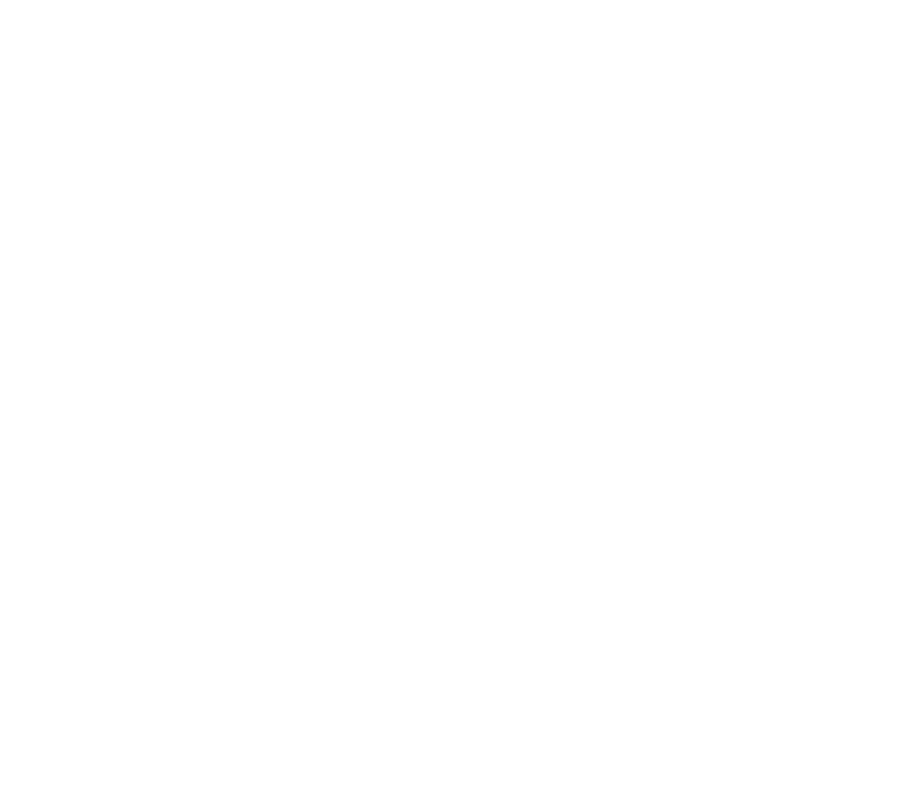
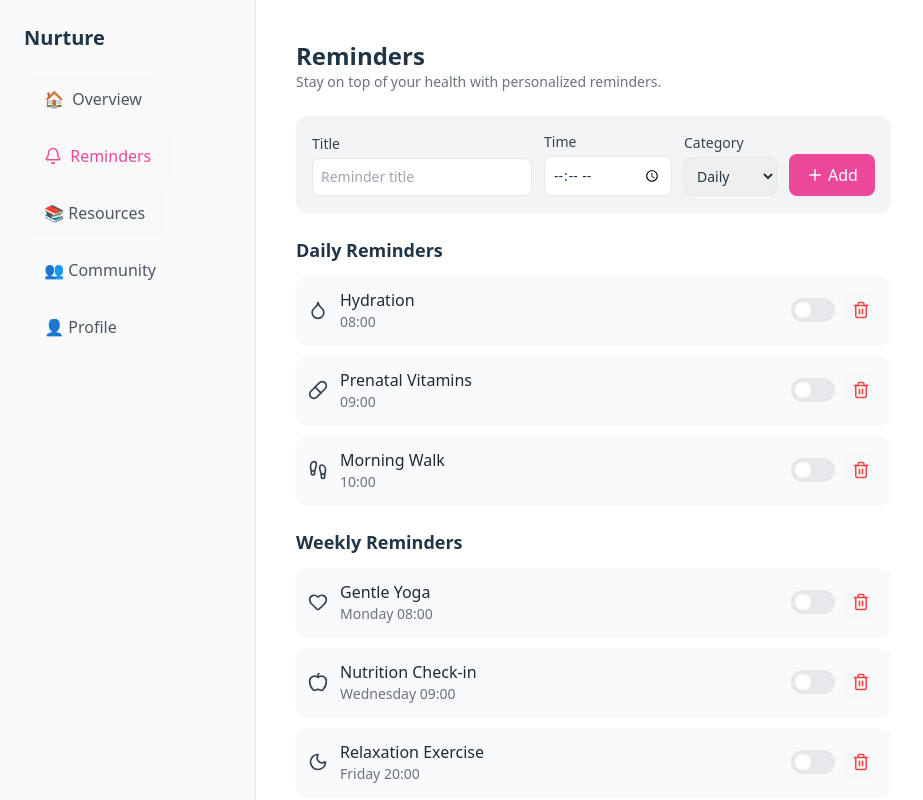
Before and after one commit to gehadnasser-2004/her-haven, a React (Vite) app: page /reminders in a window 1280 px wide. Before the commit this address had no page. Shown: the top 800 px of the page, without its empty margins (0-923 px from the left). Built offline with nearby package versions, Linux system fonts and the light colour scheme.

Commit message:
feature: Reminder

```diff
--- a/package.json
+++ b/package.json
@@ -10,10 +10,13 @@
     "preview": "vite preview"
   },
   "dependencies": {
+    "lucide-react": "^0.542.0",
     "react": "^19.1.1",
     "react-dom": "^19.1.1",
+    "react-hot-toast": "^2.6.0",
     "react-icons": "^5.5.0",
-    "react-router-dom": "^7.8.2"
+    "react-router-dom": "^7.8.2",
+    "react-toastify": "^11.0.5"
   },
   "devDependencies": {
     "@eslint/js": "^9.33.0",
--- a/src/App.jsx
+++ b/src/App.jsx
@@ -2,6 +2,7 @@
 import { BrowserRouter as Router, Routes, Route } from "react-router-dom";
 import SignUp from "./pages/SignUp";
 import Login from "./pages/Login";
+import Reminder from "./pages/Reminder";
 
 function App() {
   return (
@@ -9,6 +10,7 @@
       <Routes>
         <Route path="/signup" element={<SignUp />} />
         <Route path="/login" element={<Login />} />
+        <Route path="/reminders" element={<Reminder />} />
       </Routes>
     </Router>
   );
--- /dev/null
+++ b/src/pages/Reminder.jsx
@@ -0,0 +1,291 @@
+import { useState, useEffect } from "react";
+import {
+  Bell,
+  Droplet,
+  Pill,
+  Footprints,
+  Heart,
+  Apple,
+  Moon,
+  Stethoscope,
+  Syringe,
+  Plus,
+  Trash2,
+} from "lucide-react";
+import toast, { Toaster } from "react-hot-toast";
+
+export default function Reminder() {
+  const [reminders, setReminders] = useState({
+    daily: [
+      { icon: <Droplet size={20} />, title: "Hydration", time: "08:00" },
+      { icon: <Pill size={20} />, title: "Prenatal Vitamins", time: "09:00" },
+      { icon: <Footprints size={20} />, title: "Morning Walk", time: "10:00" },
+    ],
+    weekly: [
+      { icon: <Heart size={20} />, title: "Gentle Yoga", time: "Monday 08:00" },
+      {
+        icon: <Apple size={20} />,
+        title: "Nutrition Check-in",
+        time: "Wednesday 09:00",
+      },
+      {
+        icon: <Moon size={20} />,
+        title: "Relaxation Exercise",
+        time: "Friday 20:00",
+      },
+    ],
+    monthly: [
+      {
+        icon: <Stethoscope size={20} />,
+        title: "Doctor's Appointment",
+        time: "15 14:00",
+      },
+      {
+        icon: <Syringe size={20} />,
+        title: "Refill Prescriptions",
+        time: "28 12:00",
+      },
+    ],
+  });
+
+  const [enabled, setEnabled] = useState({});
+  const [newReminder, setNewReminder] = useState({
+    title: "",
+    time: "",
+    category: "daily",
+  });
+
+  // 🔔 Function to play sound
+  const playSound = () => {
+    const audio = new Audio("/notification.mp3"); // place file inside public/
+    audio.play();
+  };
+
+  // 🕒 Check reminders every second
+  useEffect(() => {
+    const interval = setInterval(() => {
+      const now = new Date();
+      const currentTime = now.toTimeString().slice(0, 5); // "HH:MM"
+
+      setReminders((prev) => {
+        const updated = { ...prev };
+
+        Object.keys(updated).forEach((category) => {
+          updated[category] = updated[category].map((rem) => {
+            if (
+              rem.time === currentTime &&
+              !rem.triggered &&
+              enabled[rem.title]
+            ) {
+              toast.success(`⏰ ${rem.title} - ${rem.time}`, {
+                duration: Infinity, // stays until user closes
+                position: "top-right",
+              });
+              playSound();
+              return { ...rem, triggered: true };
+            }
+            return rem;
+          });
+        });
+
+        return updated;
+      });
+    }, 1000);
+
+    return () => clearInterval(interval);
+  }, [enabled]);
+
+  const toggleReminder = (title) => {
+    setEnabled((prev) => ({ ...prev, [title]: !prev[title] }));
+  };
+
+  const deleteReminder = (category, title) => {
+    setReminders((prev) => {
+      const updated = { ...prev };
+      updated[category] = updated[category].filter(
+        (rem) => rem.title !== title
+      );
+      return updated;
+    });
+
+    setEnabled((prev) => {
+      const updated = { ...prev };
+      delete updated[title];
+      return updated;
+    });
+
+    toast.error(`🗑️ Deleted reminder: ${title}`, {
+      position: "top-right",
+    });
+  };
+
+  const addReminder = (e) => {
+    e.preventDefault();
+    if (!newReminder.title || !newReminder.time) return;
+
+    setReminders((prev) => ({
+      ...prev,
+      [newReminder.category]: [
+        ...prev[newReminder.category],
+        {
+          icon: <Bell size={20} />,
+          title: newReminder.title,
+          time: newReminder.time,
+        },
+      ],
+    }));
+
+    setNewReminder({ title: "", time: "", category: "daily" });
+  };
+
+  const Section = ({ label, items, category }) => (
+    <div className="mt-6">
+      <h3 className="text-lg font-semibold mb-3">{label}</h3>
+      <div className="space-y-3">
+        {items.map((item, idx) => (
+          <div
+            key={idx}
+            className="flex items-center justify-between bg-gray-50 p-3 rounded-xl shadow-sm"
+          >
+            <div className="flex items-center gap-3">
+              <span className="text-gray-700">{item.icon}</span>
+              <div>
+                <p className="font-medium text-gray-800">{item.title}</p>
+                <p className="text-sm text-gray-500">{item.time}</p>
+              </div>
+            </div>
+
+            <div className="flex items-center gap-2">
+              {/* Toggle Switch */}
+              <label className="relative inline-flex items-center cursor-pointer">
+                <input
+                  type="checkbox"
+                  checked={!!enabled[item.title]}
+                  onChange={() => toggleReminder(item.title)}
+                  className="sr-only peer"
+                />
+                <div className="w-11 h-6 bg-gray-200 rounded-full peer peer-checked:bg-pink-500"></div>
+                <div className="absolute left-1 top-1 bg-white w-4 h-4 rounded-full transition peer-checked:translate-x-5"></div>
+              </label>
+
+              {/* Delete Button */}
+              <button
+                onClick={() => deleteReminder(category, item.title)}
+                className="p-2 text-red-500 hover:bg-red-100 rounded-lg"
+              >
+                <Trash2 size={18} />
+              </button>
+            </div>
+          </div>
+        ))}
+      </div>
+    </div>
+  );
+
+  return (
+    <div className="flex min-h-screen bg-white">
+      <Toaster /> {/* 🔔 Toast container */}
+      {/* Sidebar */}
+      <aside className="w-64 bg-gray-50 border-r p-6">
+        <h2 className="font-bold text-xl mb-6">Nurture</h2>
+        <nav className="space-y-3">
+          <button className="flex items-center gap-2 text-gray-600 hover:text-pink-500">
+            <span>🏠</span> Overview
+          </button>
+          <button className="flex items-center gap-2 text-pink-500 font-medium">
+            <Bell size={18} /> Reminders
+          </button>
+          <button className="flex items-center gap-2 text-gray-600 hover:text-pink-500">
+            📚 Resources
+          </button>
+          <button className="flex items-center gap-2 text-gray-600 hover:text-pink-500">
+            👥 Community
+          </button>
+          <button className="flex items-center gap-2 text-gray-600 hover:text-pink-500">
+            👤 Profile
+          </button>
+        </nav>
+      </aside>
+      {/* Main content */}
+      <main className="flex-1 p-10">
+        <h1 className="text-2xl font-bold">Reminders</h1>
+        <p className="text-gray-500 text-sm">
+          Stay on top of your health with personalized reminders.
+        </p>
+
+        {/* Create Reminder Form */}
+        <form
+          onSubmit={addReminder}
+          className="mt-6 p-4 bg-gray-100 rounded-xl shadow-sm flex gap-3 items-end"
+        >
+          <div className="flex-1">
+            <label className="block text-sm font-medium text-gray-700">
+              Title
+            </label>
+            <input
+              type="text"
+              value={newReminder.title}
+              onChange={(e) =>
+                setNewReminder({ ...newReminder, title: e.target.value })
+              }
+              className="mt-1 w-full border rounded-lg p-2 text-sm"
+              placeholder="Reminder title"
+            />
+          </div>
+          <div>
+            <label className="block text-sm font-medium text-gray-700">
+              Time
+            </label>
+            <input
+              type="time"
+              value={newReminder.time}
+              onChange={(e) =>
+                setNewReminder({ ...newReminder, time: e.target.value })
+              }
+              className="mt-1 w-32 border rounded-lg p-2 text-sm"
+            />
+          </div>
+          <div>
+            <label className="block text-sm font-medium text-gray-700">
+              Category
+            </label>
+            <select
+              value={newReminder.category}
+              onChange={(e) =>
+                setNewReminder({ ...newReminder, category: e.target.value })
+              }
+              className="mt-1 border rounded-lg p-2 text-sm"
+            >
+              <option value="daily">Daily</option>
+              <option value="weekly">Weekly</option>
+              <option value="monthly">Monthly</option>
+            </select>
+          </div>
+          <button
+            type="submit"
+            className="bg-pink-500 text-white px-4 py-2 rounded-lg flex items-center gap-1 hover:bg-pink-600"
+          >
+            <Plus size={18} /> Add
+          </button>
+        </form>
+
+        {/* Reminder Lists */}
+        <Section
+          label="Daily Reminders"
+          items={reminders.daily}
+          category="daily"
+        />
+        <Section
+          label="Weekly Reminders"
+          items={reminders.weekly}
+          category="weekly"
+        />
+        <Section
+          label="Monthly Reminders"
+          items={reminders.monthly}
+          category="monthly"
+        />
+      </main>
+    </div>
+  );
+}
```
Also changed, not shown: 2 other files (tests, documents, lock files or other folders).
